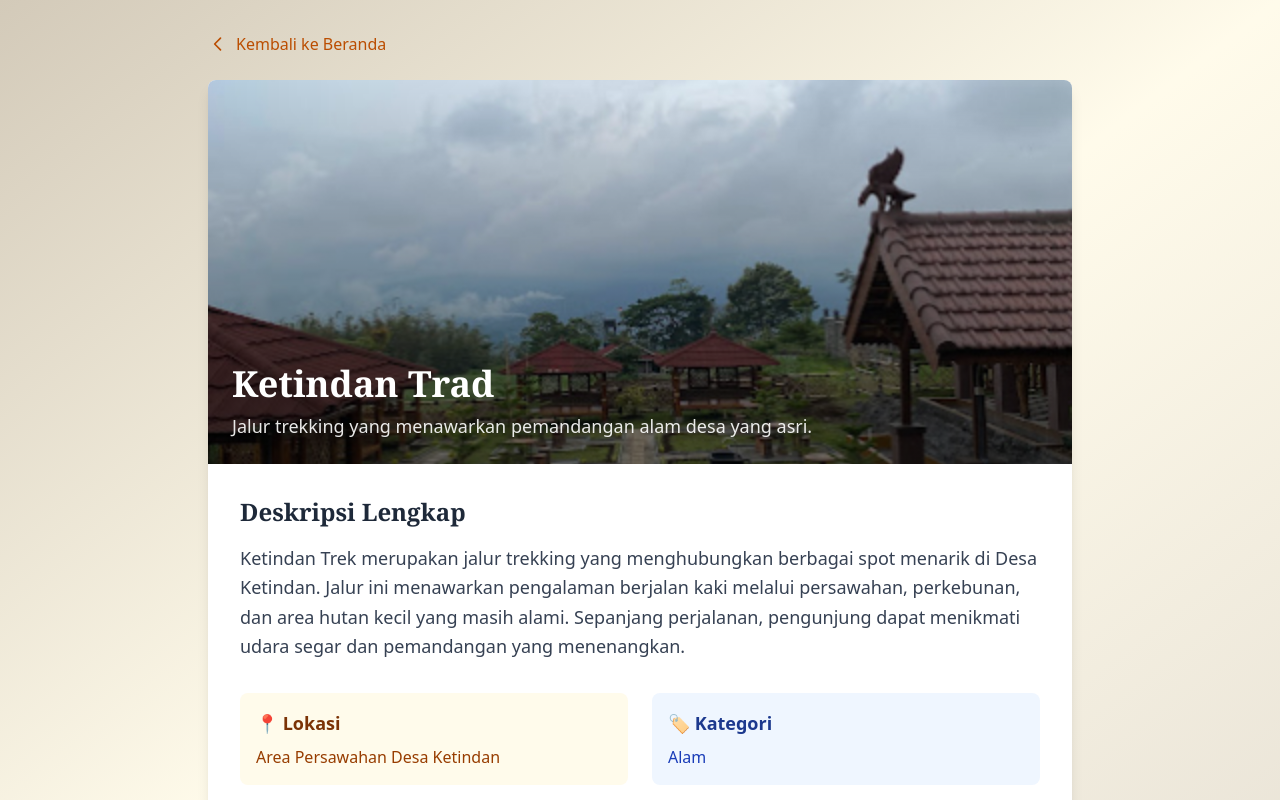
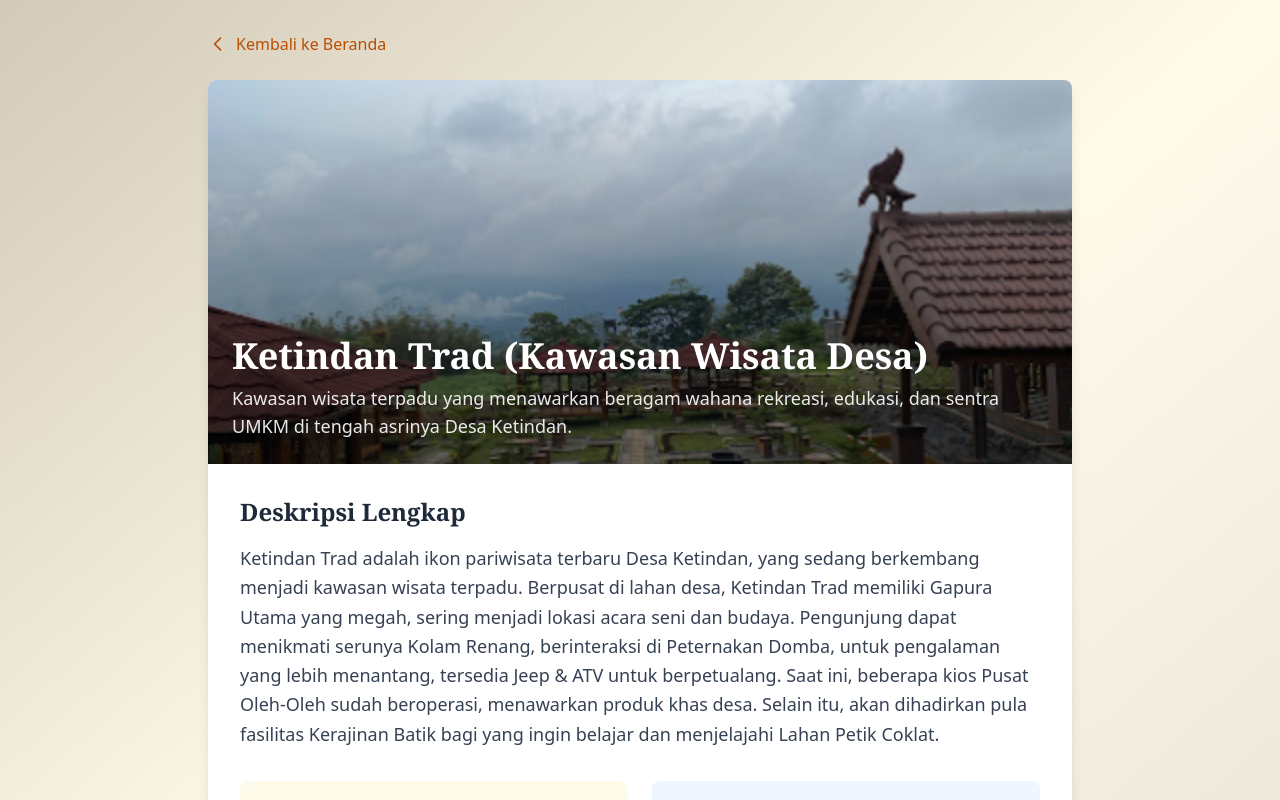
Before and after one commit to AiFahri/cerita-ketindan, a React (Vite) app: page /wisata/ketindan-trad in a window 1280 px wide. Shown: the top 800 px of the page. Built offline with nearby package versions, Linux system fonts and the light colour scheme.

Commit message:
feat: update slider and UMKM data with new images and remove unused fields

```diff
--- a/src/data/UMKMData.ts
+++ b/src/data/UMKMData.ts
@@ -1,7 +1,7 @@
-import trad from "/ketindan trad.jpg";
-import griya from "/griya kopi.jpg";
-import kopi from "/wisata kopi.webp";
-import pengelolaan from "/pengelolaan sampah.jpg";
+import keripik from "/keripik arjuna.jpg";
+import pia from "/pia nagaa.jpg";
+import kopi from "/kopi.jpg";
+import batik from "/batik tulis.png";
 
 export interface UMKMData {
   slug: string;
@@ -18,51 +18,51 @@ export const UMKMData: UMKMData[] = [
   {
     slug: "kopi-katinden",
     title: "Kopi Katinden",
-    image: trad,
+    image: kopi,
     description: "Kopi berkualitas tinggi dari biji kopi lokal.",
     detailDescription:
-      "Kopi Katinden adalah kedai kopi yang menyajikan kopi berkualitas tinggi dari biji kopi lokal.",
-    location: "Kampung Kopi Katindan",
+      "Kopi Katinden merupakan produk kopi unggulan yang dihasilkan dari perkebunan kopi di Desa Ketindan. Biji kopi lokal ini diolah dengan metode semi-washed dan *honey process*, menghasilkan cita rasa khas yang telah dikenal luas. Produk Kopi Katinden ini dapat ditemukan dan dinikmati di Griya Kopi Katinden, sebuah outlet kopi lokal yang didirikan oleh Ibu Yani pada tahun 2021, yang juga menjadi pusat promosi dan penjualan kopi khas desa ini. Dukungan terhadap Kopi Katinden berarti turut serta dalam pengembangan ekonomi petani kopi lokal dan menjaga kualitas produk unggulan desa.",
+    // location: "Kampung Kopi Katindan",
     category: "kuliner",
-    facilities: ["Area duduk indoor", "Teras outdoor", "WiFi", "Parkir"],
+    // facilities: ["Area duduk indoor", "Teras outdoor", "WiFi", "Parkir"],
   },
   {
     slug: "keripik-arjuna",
     title: "Keripik Arjuna",
-    image: griya,
+    image: keripik,
     description: "Keripik tradisional dengan cita rasa khas desa.",
     detailDescription:
       "Keripik Arjuna adalah usaha yang memproduksi keripik dari bahan-bahan alami, termasuk biji kopi, kacang, dan buah-buahan lokal.",
-    location: "Kampung Kopi Katindan",
+    // location: "Kampung Kopi Katindan",
     category: "kuliner",
-    facilities: ["Area duduk indoor", "Teras outdoor", "WiFi", "Parkir"],
+    // facilities: ["Area duduk indoor", "Teras outdoor", "WiFi", "Parkir"],
   },
   {
     slug: "pia-naga",
     title: "Pia Naga",
-    image: kopi,
+    image: pia,
     description:
       "Pia Naga adalah usaha yang memproduksi pia dari bahan-bahan alami, termasuk biji kopi, kacang, dan buah-buahan lokal.",
     detailDescription:
       "Pia Naga adalah usaha yang memproduksi pia dari bahan-bahan alami, termasuk biji kopi, kacang, dan buah-buahan lokal.",
-    location: "Pia Naga",
+    // location: "Pia Naga",
     category: "kuliner",
-    facilities: [
-      "Tour guide",
-      "Area petik kopi",
-      "Tempat pengolahan",
-      "Gazebo",
-    ],
+    // facilities: [
+    //   "Tour guide",
+    //   "Area petik kopi",
+    //   "Tempat pengolahan",
+    //   "Gazebo",
+    // ],
   },
   {
     slug: "batik-tulis-ketindan",
     title: "Batik Tulis Ketindan",
-    image: pengelolaan,
+    image: batik,
     description: "Batik tulis dengan motif khas Ketindan.",
     detailDescription:
       "Batik Tulis Ketindan adalah tempat dimana pengunjung dapat melihat langsung proses pembuatan batik tulis tradisional. Para pengrajin berpengalaman akan menunjukkan teknik membatik yang telah diwariskan turun-temurun, dengan motif-motif khas yang terinspirasi dari alam dan budaya Desa Ketindan.",
-    location: "Kampung Batik Ketindan",
+    // location: "Kampung Batik Ketindan",
     category: "budaya",
-    facilities: ["Workshop batik", "Galeri", "Toko souvenir", "Area parkir"],
+    // facilities: ["Workshop batik", "Galeri", "Toko souvenir", "Area parkir"],
   },
 ];
--- a/src/data/sliderData.ts
+++ b/src/data/sliderData.ts
@@ -1,4 +1,8 @@
 import background from "../assets/trad.png";
+import desawisata from "/desa wisata.jpg";
+import gapura from "/gapura.jpg";
+import kolam from "/kolam renang.jpg";
+import prasasti from "/prasasti-katiden-1.jpg";
 
 export interface SlideData {
   id: number;
@@ -11,46 +15,37 @@ export interface SlideData {
 export const heroSlides: SlideData[] = [
   {
     id: 1,
-    title: "Jejak Tradisi dan Warisan Leluhur",
-    description:
-      "Desa Ketindan dalam lintasan sejarah dan budaya yang kaya akan nilai-nilai luhur.",
+    title: "",
+    description: "",
     imageUrl: background,
     alt: "Tradisi dan Warisan Leluhur Desa Ketindan",
   },
   {
     id: 2,
-    title: "Alam dan Inovasi",
-    description:
-      "Keseimbangan harmonis antara kearifan lokal dan kemajuan modern.",
-    imageUrl:
-      "https://images.unsplash.com/photo-1506905925346-21bda4d32df4?w=800&h=600&fit=crop",
+    title: "",
+    description: "",
+    imageUrl: desawisata,
     alt: "Alam dan Inovasi Desa Ketindan",
   },
   {
     id: 3,
-    title: "UMKM Berkembang",
-    description:
-      "Produk lokal berkualitas tinggi yang mendunia dari tangan terampil warga Ketindan.",
-    imageUrl:
-      "https://images.unsplash.com/photo-1556909114-f6e7ad7d3136?w=800&h=600&fit=crop",
+    title: "",
+    description: "",
+    imageUrl: gapura,
     alt: "UMKM Desa Ketindan",
   },
   {
     id: 4,
-    title: "Wisata Budaya",
-    description:
-      "Destinasi wisata yang memadukan keindahan alam dengan kekayaan budaya lokal.",
-    imageUrl:
-      "https://images.unsplash.com/photo-1506905925346-21bda4d32df4?w=800&h=600&fit=crop",
+    title: "",
+    description: "",
+    imageUrl: kolam,
     alt: "Wisata Budaya Desa Ketindan",
   },
   {
     id: 5,
-    title: "Peninggalan Bersejarah",
-    description:
-      "Situs-situs bersejarah yang menjadi saksi bisu perjalanan panjang Desa Ketindan.",
-    imageUrl:
-      "https://images.unsplash.com/photo-1556909114-f6e7ad7d3136?w=800&h=600&fit=crop",
+    title: "",
+    description: "",
+    imageUrl: prasasti,
     alt: "Peninggalan Bersejarah Desa Ketindan",
   },
 ];
--- a/src/data/wisataData.ts
+++ b/src/data/wisataData.ts
@@ -14,60 +14,82 @@ export interface WisataData {
   facilities?: string[];
 }
 
-export const wisataData: WisataData[] = [
+export const wisataData = [
   {
     slug: "ketindan-trad",
-    title: "Ketindan Trad",
+    title: "Ketindan Trad (Kawasan Wisata Desa)",
     image: trad,
     description:
-      "Jalur trekking yang menawarkan pemandangan alam desa yang asri.",
+      "Kawasan wisata terpadu yang menawarkan beragam wahana rekreasi, edukasi, dan sentra UMKM di tengah asrinya Desa Ketindan.",
     detailDescription:
-      "Ketindan Trek merupakan jalur trekking yang menghubungkan berbagai spot menarik di Desa Ketindan. Jalur ini menawarkan pengalaman berjalan kaki melalui persawahan, perkebunan, dan area hutan kecil yang masih alami. Sepanjang perjalanan, pengunjung dapat menikmati udara segar dan pemandangan yang menenangkan.",
-    location: "Area Persawahan Desa Ketindan",
-    category: "alam",
-    facilities: ["Jalur setapak", "Rest area", "Papan informasi"],
+      "Ketindan Trad adalah ikon pariwisata terbaru Desa Ketindan, yang sedang berkembang menjadi kawasan wisata terpadu. Berpusat di lahan desa, Ketindan Trad memiliki Gapura Utama yang megah, sering menjadi lokasi acara seni dan budaya. Pengunjung dapat menikmati serunya Kolam Renang,  berinteraksi di Peternakan Domba, untuk pengalaman yang lebih menantang, tersedia Jeep & ATV untuk berpetualang. Saat ini, beberapa kios Pusat Oleh-Oleh sudah beroperasi, menawarkan produk khas desa. Selain itu, akan dihadirkan pula fasilitas Kerajinan Batik bagi yang ingin belajar dan menjelajahi Lahan Petik Coklat.",
+    location: "Ketindan Trad, Lawang, Malang",
+    category: "wisata terpadu",
+    facilities: [
+      "Gapura Utama",
+      "Pusat Oleh-Oleh",
+      "Kolam Renang",
+      "Peternakan Domba",
+      "Jeep & ATV",
+      // "Area Kerajinan Batik",
+    ],
+    // Informasi tambahan yang bisa ditampilkan di detail page
+    tickets: "Mulai Rp8.000 (per wahana, belum dalam bentuk paket)",
   },
   {
-    slug: "griya-kopi-katindan",
-    title: "Griya Kopi Katindan",
+    slug: "griya-kopi-katinden",
+    title: "Griya Kopi Katinden",
     image: griya,
-    description: "Kedai kopi tradisional dengan cita rasa khas desa.",
+    description:
+      "Kedai kopi lokal yang menyajikan kopi berkualitas tinggi dari biji kopi asli Ketindan.",
     detailDescription:
-      "Griya Kopi Katindan adalah kedai kopi yang menyajikan kopi berkualitas tinggi dari biji kopi lokal. Tempat ini menjadi pusat berkumpul warga dan wisatawan untuk menikmati kopi sambil berbincang. Suasana tradisional dengan sentuhan modern membuat tempat ini nyaman untuk bersantai.",
-    location: "Pusat Desa Ketindan",
-    category: "kuliner",
-    facilities: ["Area duduk indoor", "Teras outdoor", "WiFi", "Parkir"],
+      "Griya Kopi Katindan adalah outlet kopi lokal yang didirikan sejak tahun 2021 di masa pandemi. Dengan bekal keikutsertaan dalam berbagai program dan kompetisi tingkat Jawa Timur, serta acara penggerak petani milenial, Griya Kopi Katindan berkomitmen menyajikan Kopi Ketindan terbaik. Tempat ini menjadi sentra bagi warga dan wisatawan untuk menikmati kopi asli sambil berbincang, dengan suasana tradisional yang nyaman.",
+    location: "Pusat Desa Ketindan, Lawang, Malang",
+    category: "kuliner & edukasi",
+    // facilities: [
+    //   "Area duduk *indoor*",
+    //   "Teras *outdoor*",
+    //   "WiFi",
+    //   "Parkir",
+    //   "Area *Coffee Tasting*",
+    // ],
+    // owner: "Ibu Yani",
+    established: "Tahun 2021",
   },
   {
-    slug: "perkebunan-kopi-ketindan",
-    title: "Perkebunan Kopi Ketindan",
+    slug: "wisata-edukasi-kebun-kopi-lawang",
+    title: "Wisata Edukasi Kebun Kopi Lawang",
     image: kopi,
-    description: "Wisata edukasi perkebunan kopi dengan pengalaman petik kopi.",
+    description:
+      "Nikmati pengalaman edukasi kopi dari hulu ke hilir, belajar budidaya hingga petik biji kopi segar di kebun kopi Lawang.",
     detailDescription:
-      "Perkebunan Kopi Ketindan menawarkan wisata edukasi tentang proses budidaya kopi dari biji hingga siap seduh. Pengunjung dapat belajar langsung dari petani lokal, ikut memetik buah kopi, dan memahami proses pengolahan kopi tradisional.",
-    location: "Lereng Bukit Ketindan",
-    category: "edukasi",
-    facilities: [
-      "Tour guide",
-      "Area petik kopi",
-      "Tempat pengolahan",
-      "Gazebo",
-    ],
+      "Wisata Edukasi Kebun Kopi Lawang (W.E.K.K) menawarkan pengalaman imersif bagi pengunjung untuk mendalami seluk-beluk dunia kopi. Anda akan diajak menjelajahi perkebunan kopi yang asri, belajar langsung dari petani lokal tentang proses budidaya kopi dari biji hingga buah matang, serta berkesempatan ikut memetik buah kopi. Pengalaman ini dilengkapi dengan pemahaman mengenai proses pengolahan kopi tradisional hingga siap seduh, memberikan wawasan autentik tentang perjalanan secangkir kopi.",
+    location: "Jl. Tegal Rejo No.22, Tegalrejo, Ketindan, Lawang, Malang",
+    category: "edukasi & alam",
+    // facilities: [
+    //   "Pemandu wisata (Tour Guide)",
+    //   "Area petik kopi",
+    //   "Area pengolahan kopi (sederhana)",
+    //   "Gazebo/Area istirahat",
+    //   "Papan informasi edukasi",
+    // ],
   },
   {
     slug: "kawasan-inovasi-pengelolaan-sampah-terpadu",
     title: "Kawasan Inovasi Pengelolaan Sampah Terpadu",
     image: pengelolaan,
-    description: "Wisata edukasi pengelolaan sampah ramah lingkungan.",
+    description:
+      "Pusat edukasi dan praktik pengelolaan sampah berkelanjutan, wujud komitmen Desa Ketindan pada lingkungan.",
     detailDescription:
-      "Kawasan Inovasi Pengelolaan Sampah Terpadu merupakan area edukasi yang menunjukkan bagaimana Desa Ketindan mengelola sampah secara berkelanjutan. Pengunjung dapat belajar tentang daur ulang, komposting, dan berbagai inovasi pengelolaan sampah yang ramah lingkungan.",
-    location: "Area TPS Terpadu Ketindan",
-    category: "edukasi",
-    facilities: [
-      "Fasilitas daur ulang",
-      "Area kompos",
-      "Ruang edukasi",
-      "Toilet",
-    ],
+      "Kawasan Inovasi Pengelolaan Sampah Terpadu merupakan salah satu program unggulan Desa Ketindan dalam mewujudkan desa yang bersih dan lestari. Area ini menjadi pusat edukasi yang menunjukkan bagaimana masyarakat desa mengelola sampah secara berkelanjutan dan inovatif. Pengunjung dapat belajar langsung tentang sistem daur ulang berbagai jenis sampah, proses pembuatan kompos dari sampah organik, hingga berbagai inisiasi kreatif lainnya dalam mengolah limbah menjadi sesuatu yang bernilai. Ini adalah bukti nyata komitmen desa dalam menjaga kelestarian lingkungan dan membangun kesadaran kolektif.",
+    location: "Area TPS Terpadu Desa Ketindan, Lawang, Malang",
+    category: "edukasi & lingkungan", // Ditambahkan "lingkungan"
+    // facilities: [
+    //   "Fasilitas daur ulang",
+    //   "Area pengolahan kompos",
+    //   "Ruang edukasi/Display informasi",
+    //   "Toilet",
+    //   "Area pemilahan sampah",
+    // ],
   },
 ];
```
Also changed, not shown: src/data/peninggalan.ts (+6 -6 lines).
